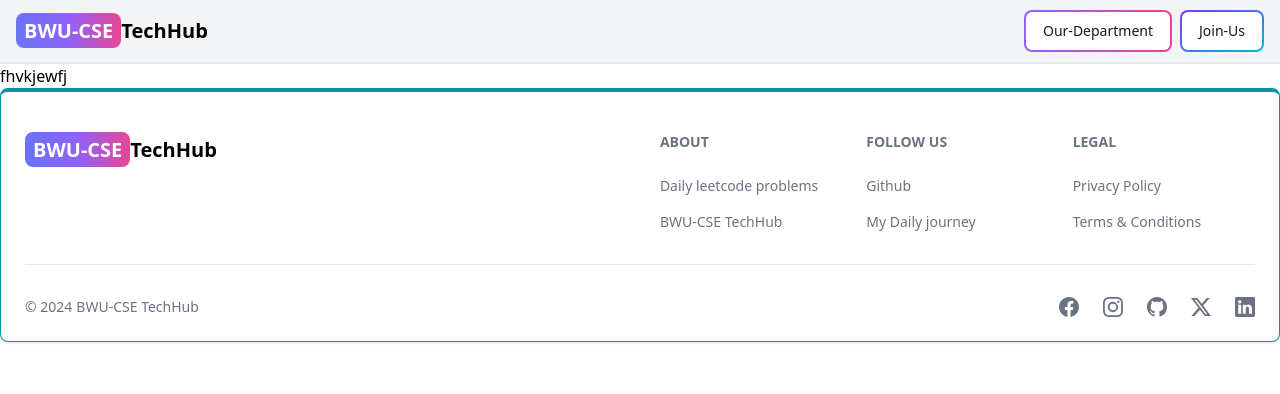
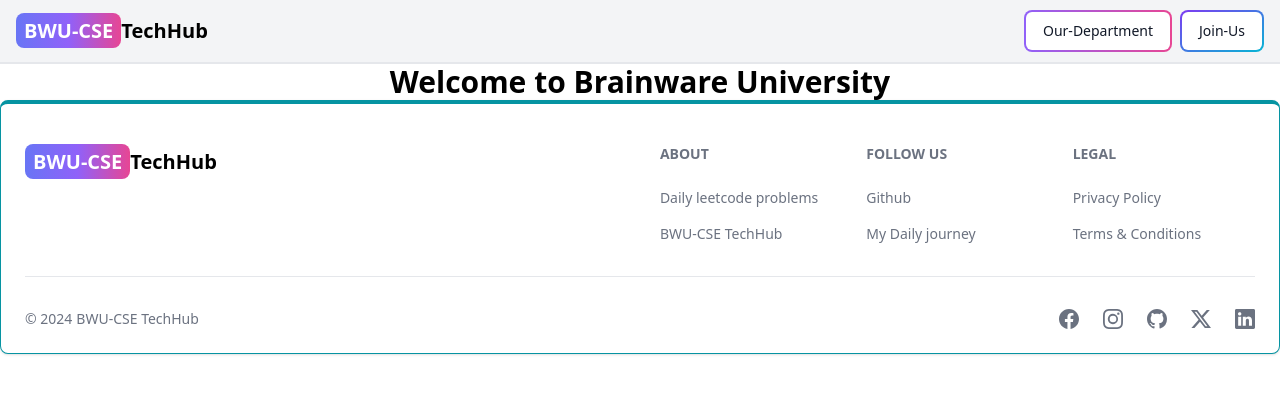
Before and after one commit to felixoder/bwu-techhub, a React (Vite) app in the folder client/: page / in a window 1280 px wide. Shown: the top 394 px of the page. Built offline with nearby package versions, Linux system fonts and the light colour scheme; no server answers.

Commit message:
added some stylo change

```diff
--- a/client/src/App.jsx
+++ b/client/src/App.jsx
@@ -75,7 +75,7 @@ export default function App() {
         <div className="fixed bottom-4 right-4">
           <button
             className={`bg-blue-500 text-white px-4 py-2 rounded cursor-pointer shadow ${
-              chatOpen ? "rounded-t-lg" : "rounded-lg"
+              chatOpen ? "rounded-t-lg" : "rounded-t-lg"
             }`}
             onClick={toggleChat}
           >
--- a/client/src/components/Main.jsx
+++ b/client/src/components/Main.jsx
@@ -5,7 +5,7 @@ export default function Main() {
   const {currentUser} = useSelector ((state)=> state.user);
   return (
     <div className=''>
-    fhvkjewfj
+    <h1 className='font-bold text-3xl text-center'>Welcome to Brainware University</h1>
 
 
 
```
